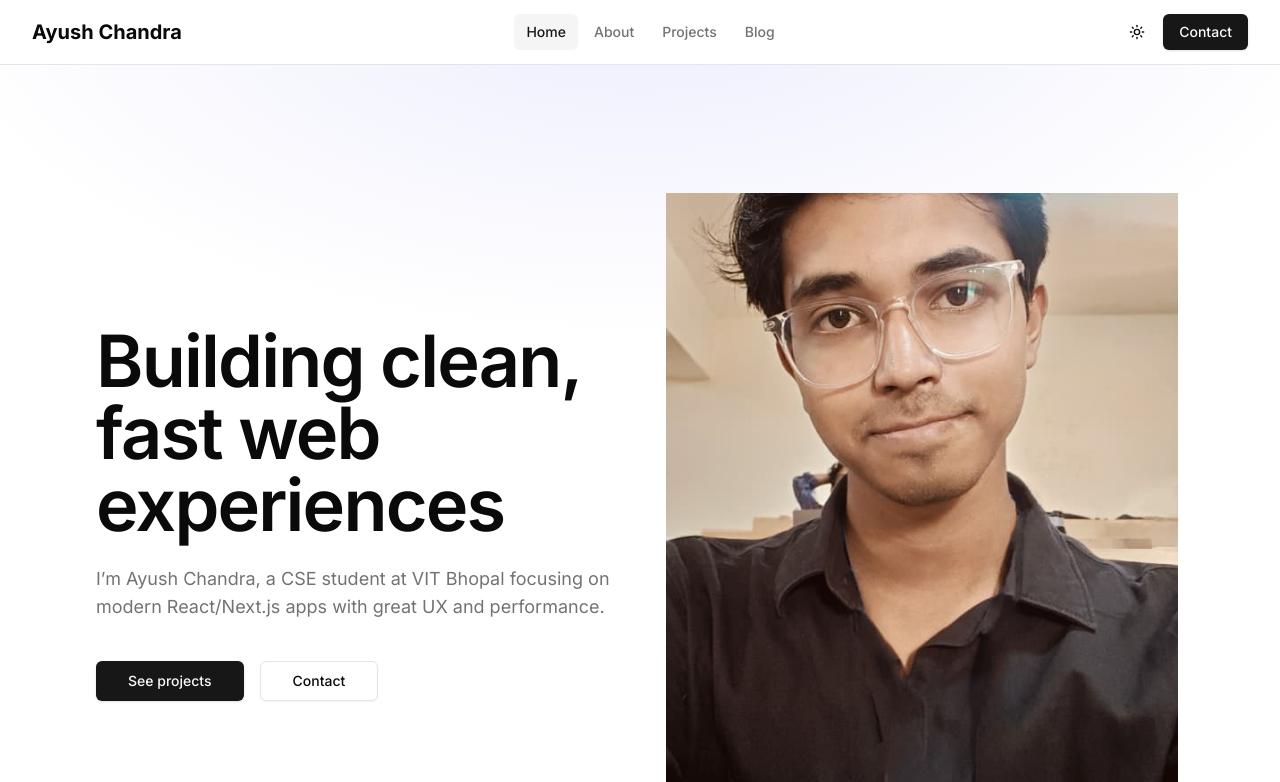
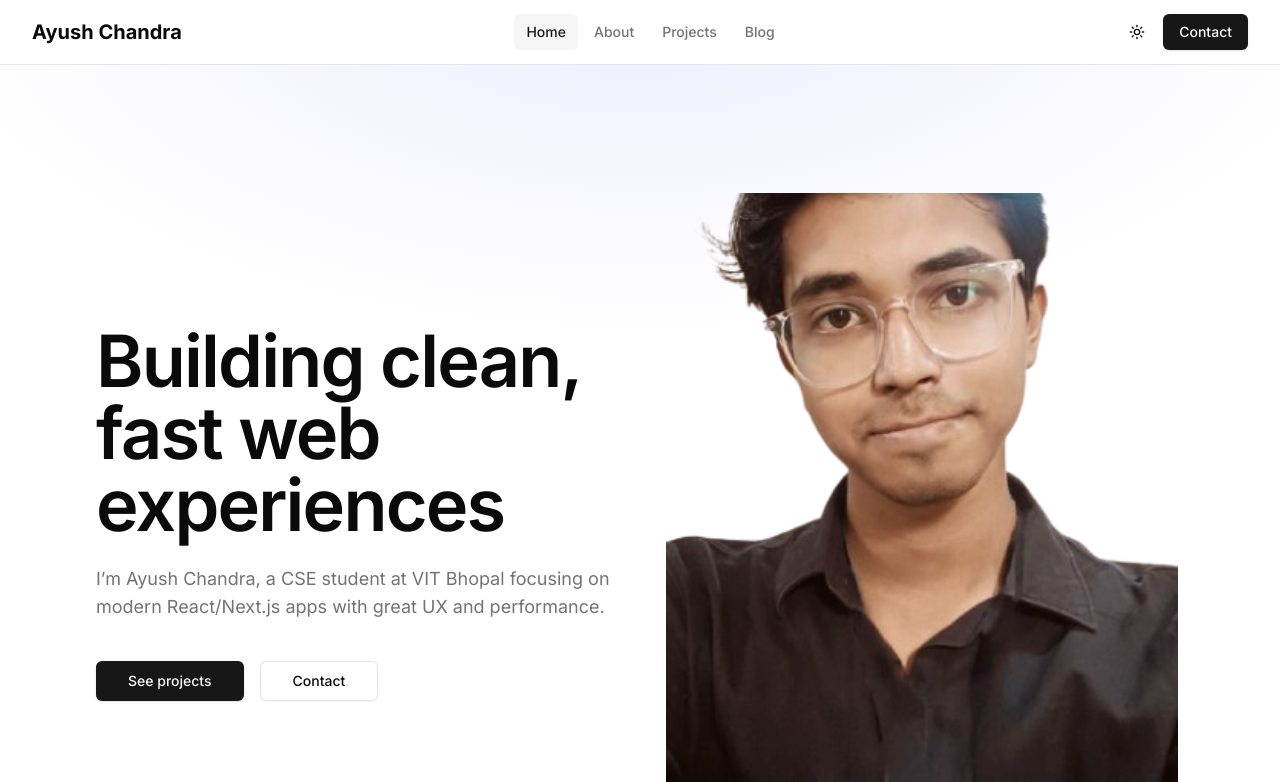
Before and after one commit to Ayushchandra416/Portfolio, a Next.js app: page / in a window 1280 px wide. Shown: the top 782 px of the page. Built offline with nearby package versions, Linux system fonts and the light colour scheme.

Commit message:
Replace hero image with transparent PNG (background removed)

```diff
--- a/src/components/sections/Hero.tsx
+++ b/src/components/sections/Hero.tsx
@@ -7,7 +7,7 @@ import React from "react";
 import { motion } from "framer-motion";
 
 export function Hero() {
-  const [src, setSrc] = React.useState<string>("/ayush-hero.jpg");
+  const [src, setSrc] = React.useState<string>("/ayush-hero.png");
   return (
     <section className="relative isolate overflow-hidden">
       {/* Background gradient */}
```
Also changed, not shown: public/ayush-hero.png (added).
